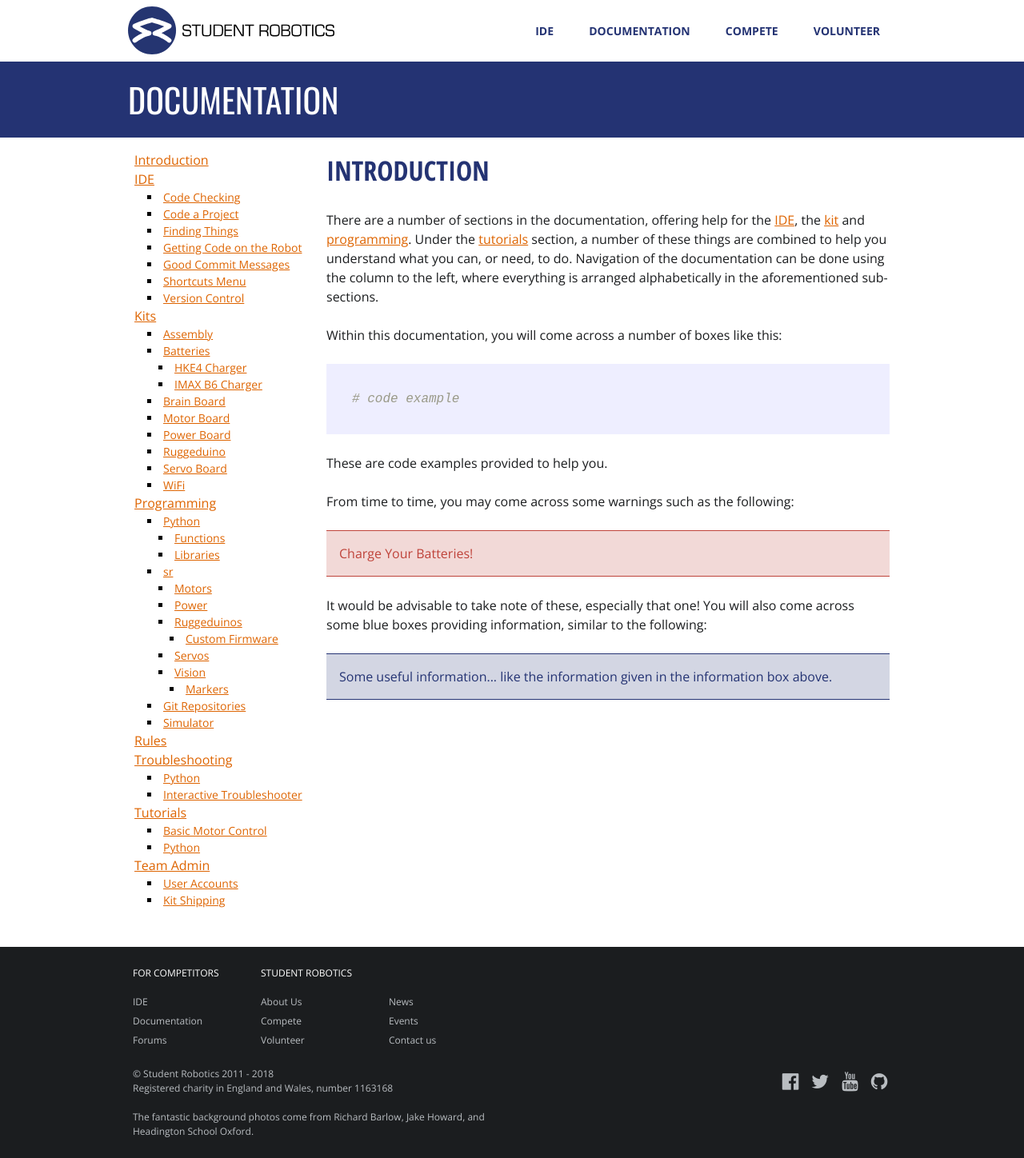
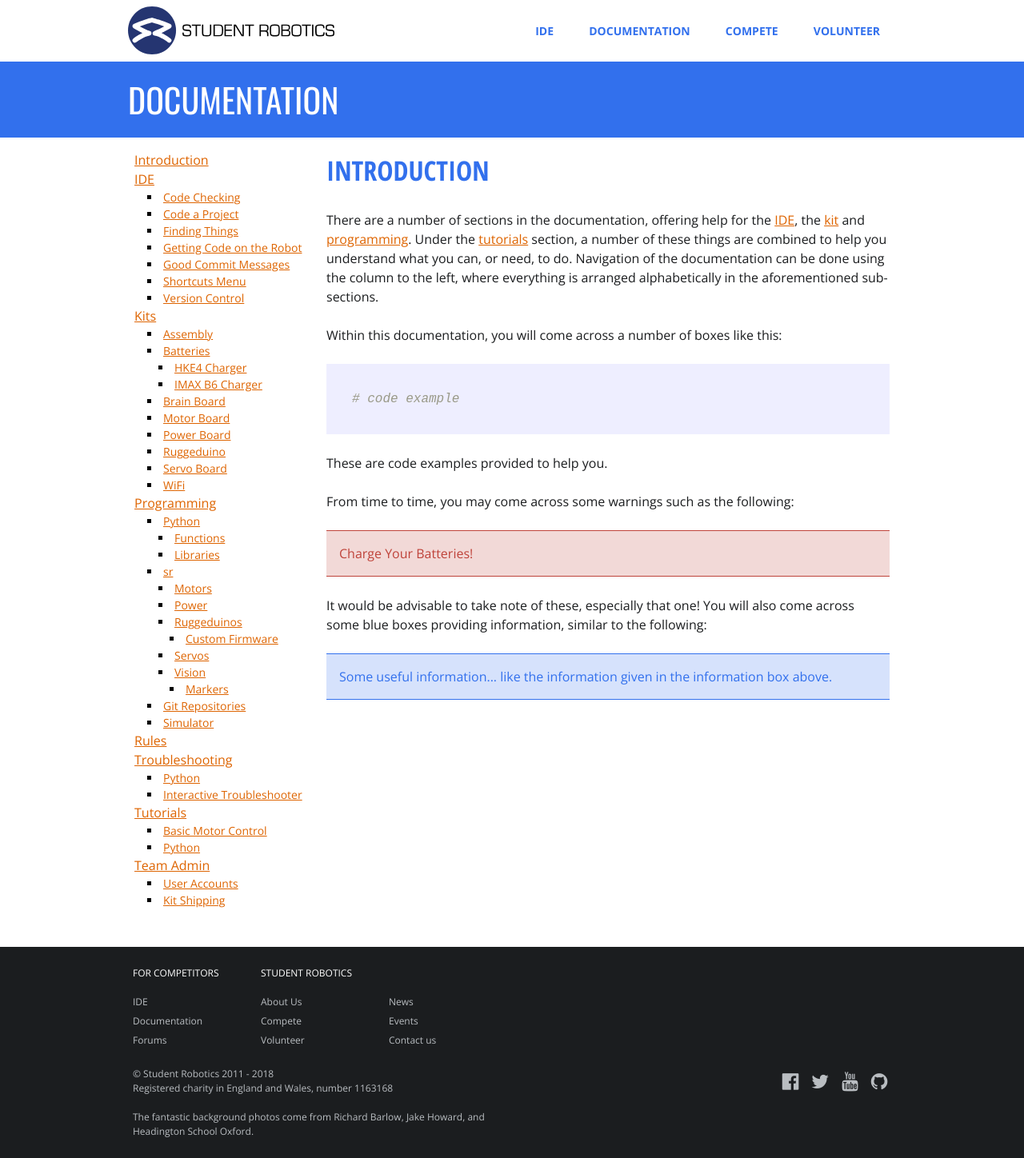
Before and after one commit to srobo/docs, a Jekyll site: the page built from index.md, in a window 1280 px wide. Shown: the whole page at 80% size. Built offline with Jekyll 4.4.1, drawn with Linux system fonts in a browser that asks for light colours; nearby versions of some CDN libraries; comment, search, counter and statistics services are not loaded.

Commit message:
Pick up the new blue from the style repo
The style repo and brand repo appear to have gotten out of sync,
so this tries to merge the changes.

```diff
--- a/_sass/brand/variables/colors.scss
+++ b/_sass/brand/variables/colors.scss
@@ -1,4 +1,4 @@
-$sr-blue:        rgba(36, 51, 115, 1);
+$sr-blue:        rgba(50, 112, 237, 1);
 $sr-orange:      rgba(222, 100, 0, 1);
 $sr-green:       rgba(38, 115, 38, 1);
 $sr-purple:      rgba(83, 83, 198, 1);
```
